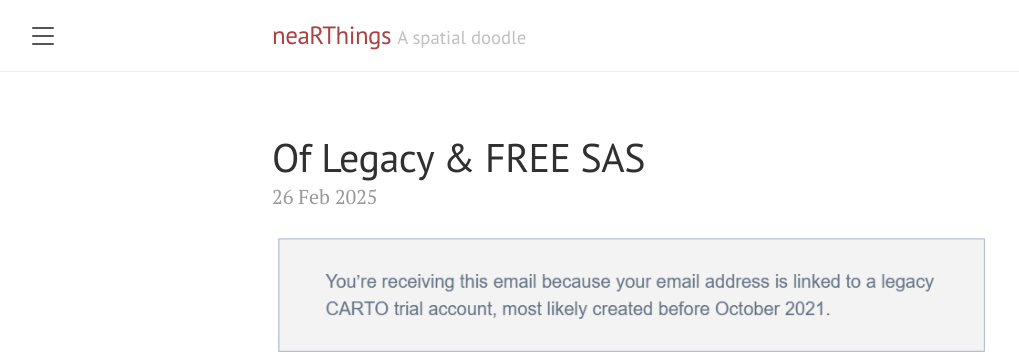
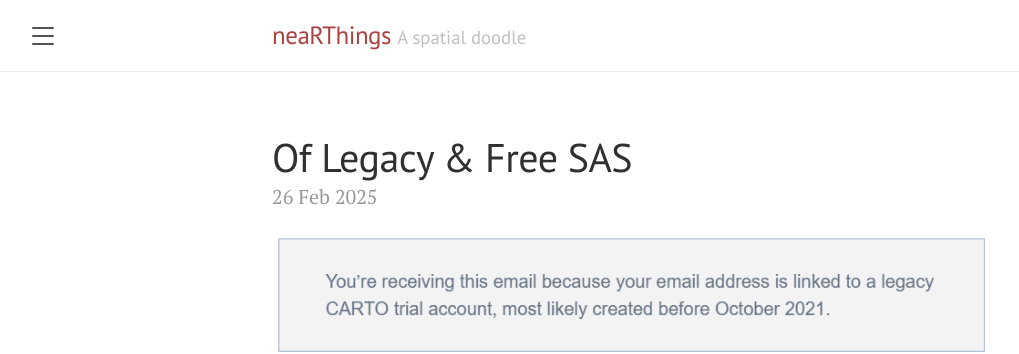
Before and after one commit to erickndava/erickndava.github.io, a Jekyll site: the page built from _posts/2025-02-27-legacy.md, in a window 1280 px wide and 900 px high. Shown: the top 354 px of the window, without its empty margins (8-1027 px from the left). Built offline with Jekyll 4.4.1, drawn with Linux system fonts in a browser that asks for light colours; part of the change alters nothing that is shown.

```diff
--- a/_posts/2025-02-27-legacy.md
+++ b/_posts/2025-02-27-legacy.md
@@ -1,7 +1,7 @@
 ---
 layout: post
-title: " Of Legacy & FREE SAS"
-date: 2025-02-27 01:09 +0200
+title: " Of Legacy & Free SAS"
+date: 2025-02-27 00:00 +0200
 summary:  rant
 comments: true
 sharing: true
```
